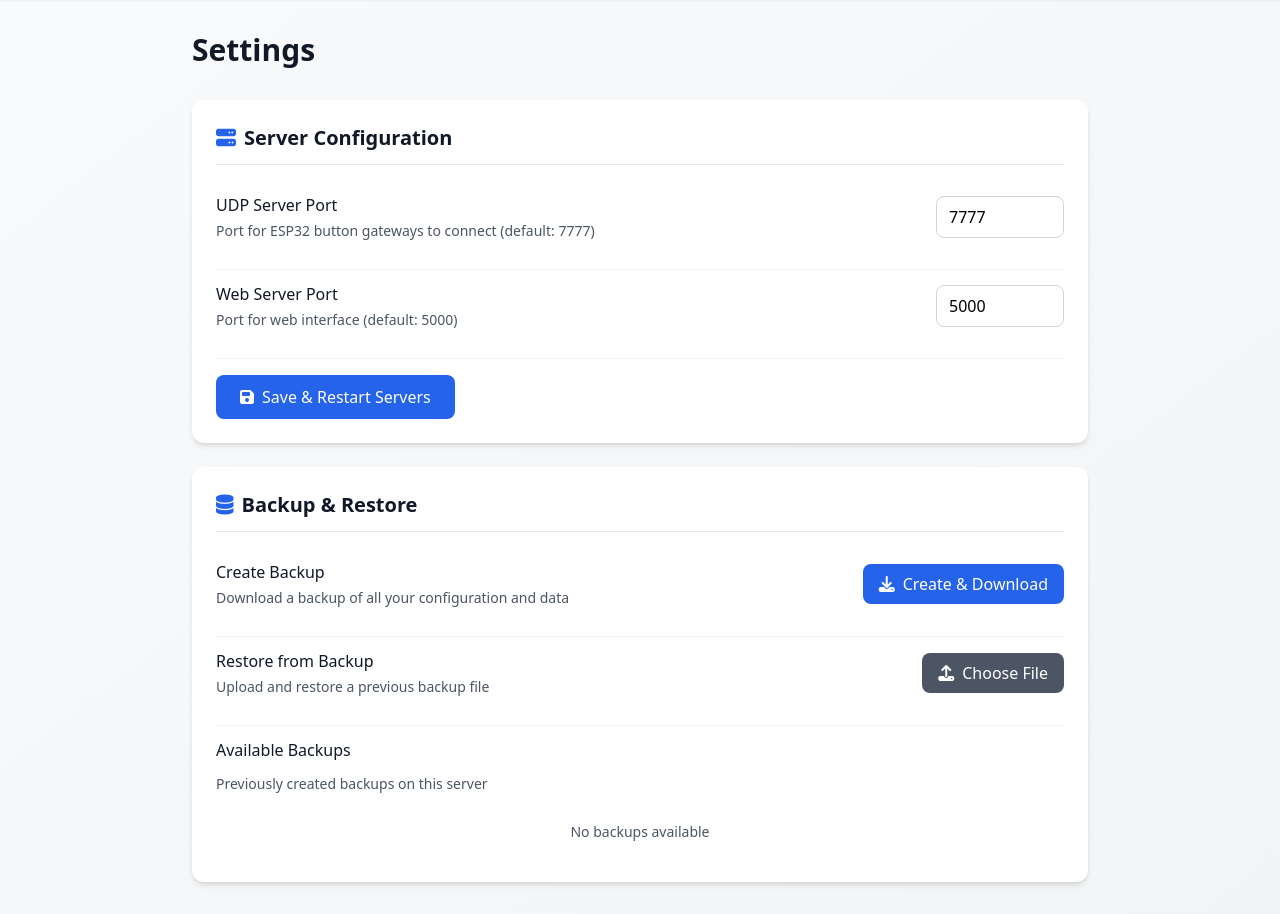
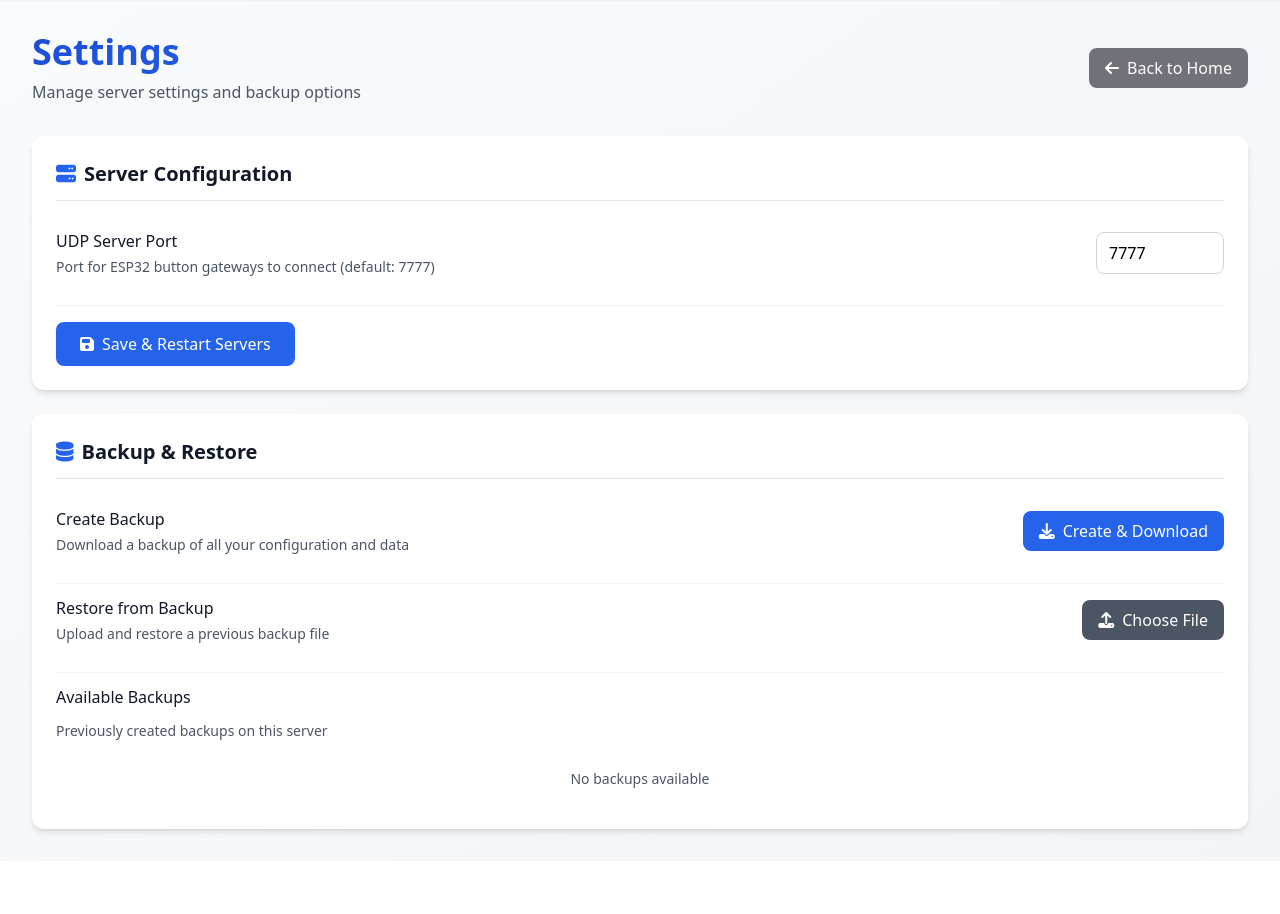
Before and after one commit to Mathimix7/HueMix-Link, a Flask app: page /admin/settings in a window 1280 px wide. Shown: the part 64-978 px from the top of the page. After the commit the page ends 902 px from the top, so only its background shows below. Run offline with Flask 3, Linux system fonts and the light colour scheme; data that the repository does not hold is empty.

Commit message:
Finish proxy for webserver and new domain management. Remove flask port setup

```diff
--- a/python/constants.py
+++ b/python/constants.py
@@ -8,7 +8,7 @@ Centralizes all magic numbers, packet types, limits, and default values.
 DEFAULT_UDP_IP = "0.0.0.0"
 DEFAULT_UDP_PORT = 7777
 DEFAULT_GATEWAY_PORT = 4210
-DEFAULT_WEB_PORT = 5000
+DEFAULT_WEB_PORT = 5001
 
 # ===== Packet Types =====
 PKT_PAIR_CONFIRM = 0x01
--- a/python/main.py
+++ b/python/main.py
@@ -7,7 +7,7 @@ from services.home_id_manager import home_id_manager
 from services.automation_service import automation_service
 from network.network_server import network_server
 from network.pairing_manager import pairing_manager
-from constants import FILE_BUTTONS, FILE_LIGHTSTRIPS, FILE_GATEWAYS, FILE_BRIDGE, FILE_PAIRING_HISTORY
+from constants import FILE_BUTTONS, FILE_LIGHTSTRIPS, FILE_GATEWAYS, FILE_BRIDGE, FILE_PAIRING_HISTORY, DEFAULT_WEB_PORT
 from waitress import serve
 
 logger = logging.getLogger(__name__)
@@ -37,7 +37,6 @@ if __name__ == '__main__':
 
         # Load configuration
         udp_port = config_manager.get_udp_port()
-        web_port = config_manager.get_web_port()
 
         # Configure and start UDP network server
         logger.info(f"Starting UDP network server on port {udp_port}...")
@@ -58,9 +57,9 @@ if __name__ == '__main__':
         automation_service.set_network_server(network_server)
         automation_service.start()
 
-        # Start Flask web server (blocking)
-        logger.info(f"Starting Flask web server on port {web_port}...")
-        serve(app, host='0.0.0.0', port=web_port, threads=8)
+        # Start Flask web server (blocking) — bind to localhost only; proxy will expose externally
+        logger.info(f"Starting Flask web server on port {DEFAULT_WEB_PORT} (127.0.0.1)...")
+        serve(app, host='127.0.0.1', port=DEFAULT_WEB_PORT, threads=8)
 
     except KeyboardInterrupt:
         logger.info("Shutting down...")
--- a/python/servers/blueprints/main.py
+++ b/python/servers/blueprints/main.py
@@ -33,8 +33,6 @@ def update_config():
     data = request.get_json()
 
     udp_port = data.get('udp_port')
-    web_port = data.get('web_port')
-
     if udp_port is not None:
         if not isinstance(udp_port, int) or udp_port < 1 or udp_port > 65535:
             return jsonify({
@@ -42,14 +40,6 @@ def update_config():
                 "error": "UDP port must be between 1 and 65535"
             }), 400
         config_manager.update_udp_port(udp_port)
-
-    if web_port is not None:
-        if not isinstance(web_port, int) or web_port < 1 or web_port > 65535:
-            return jsonify({
-                "success": False,
-                "error": "Web port must be between 1 and 65535"
-            }), 400
-        config_manager.update_web_port(web_port)
 
     return jsonify({
         "success": True,
@@ -64,9 +54,8 @@ def update_config_and_restart():
     data = request.get_json()
 
     udp_port = data.get('udp_port')
-    web_port = data.get('web_port')
 
-    # Validate ports
+    # Validate UDP port
     if udp_port is not None:
         if not isinstance(udp_port, int) or udp_port < 1 or udp_port > 65535:
             return jsonify({
@@ -74,36 +63,23 @@ def update_config_and_restart():
                 "error": "UDP port must be between 1 and 65535"
             }), 400
 
-    if web_port is not None:
-        if not isinstance(web_port, int) or web_port < 1 or web_port > 65535:
-            return jsonify({
-                "success": False,
-                "error": "Web port must be between 1 and 65535"
-            }), 400
-
     # Get current ports
     current_udp_port = config_manager.get_udp_port()
-    current_web_port = config_manager.get_web_port()
 
-    # Save new configuration
+    # Save new configuration (only UDP port allowed)
     if udp_port is not None:
         config_manager.update_udp_port(udp_port)
-    if web_port is not None:
-        config_manager.update_web_port(web_port)
 
     message = "Settings saved! "
     if udp_port is not None and udp_port != current_udp_port:
         message += "UDP server restarting with new port... "
-    if web_port is not None and web_port != current_web_port:
-        message += "Please restart the application to apply web server port changes."
     else:
-        if udp_port == current_udp_port and web_port == current_web_port:
-            message += "No changes detected."
+        message += "No changes detected."
 
     return jsonify({
         "success": True,
         "message": message,
         "config": config_manager.load_config(),
         "udp_restart_required": udp_port is not None and udp_port != current_udp_port,
-        "web_restart_required": web_port is not None and web_port != current_web_port
+        "web_restart_required": False
     })
--- a/python/servers/templates/home.html
+++ b/python/servers/templates/home.html
@@ -69,7 +69,7 @@
                         <i class="fas fa-check-circle mr-1"></i>Online
                     </span>
                 </div>
-                <p id="web-info" class="text-sm text-gray-500">Port 5000</p>
+                <p id="web-info" class="text-sm text-gray-500">Accessible via proxy (external port configured by installer)</p>
             </div>
 
         </div>
--- a/python/servers/templates/settings.html
+++ b/python/servers/templates/settings.html
@@ -11,8 +11,20 @@
 {% endblock %}
 
 {% block content %}
-<div class="max-w-4xl mx-auto">
-    <h1 class="text-3xl font-bold text-gray-900 mb-8">Settings</h1>
+<div class="max-w-7xl mx-auto">
+    <div class="mb-8">
+        <div class="flex items-center justify-between">
+            <div>
+                <h1 class="text-4xl pb-1 font-bold bg-gradient-to-r from-blue-700 to-blue-600 bg-clip-text text-transparent mb-1">
+                    Settings
+                </h1>
+                <p class="text-gray-600">Manage server settings and backup options</p>
+            </div>
+            <a href="/" class="px-4 py-2 bg-zinc-500 text-white rounded-lg hover:bg-zinc-600 transition-colors inline-flex items-center">
+                <i class="fas fa-arrow-left mr-2"></i>Back to Home
+            </a>
+        </div>
+    </div>
 
     <!-- Server Configuration Section -->
     <div class="bg-white rounded-xl shadow-md p-6 mb-6">
@@ -34,16 +46,16 @@
             </div>
 
             <!-- Web Port Setting -->
-            <div class="flex items-center justify-between py-3 border-t border-gray-100">
+            <!-- <div class="flex items-center justify-between py-3 border-t border-gray-100">
                 <div class="flex-1">
                     <h3 class="font-medium text-gray-900">Web Server Port</h3>
-                    <p class="text-sm text-gray-600 mt-1">Port for web interface (default: 5000)</p>
+                    <p class="text-sm text-gray-600 mt-1">Port for web interface</p>
                 </div>
                 <div class="ml-4">
                     <input type="number" id="web-port-input" min="1" max="65535"
                            class="w-32 px-3 py-2 border border-gray-300 rounded-lg focus:ring-2 focus:ring-blue-500 focus:border-transparent">
                 </div>
-            </div>
+            </div> -->
 
             <!-- Save Button -->
             <div class="pt-4 border-t border-gray-100">
@@ -156,7 +168,6 @@
             .then(data => {
                 if (data.success) {
                     document.getElementById('udp-port-input').value = data.config.udp_port || 7777;
-                    document.getElementById('web-port-input').value = data.config.web_port || 5000;
                 }
             })
             .catch(err => {
@@ -166,15 +177,9 @@
 
     function saveAndRestartSettings() {
         const udpPort = parseInt(document.getElementById('udp-port-input').value);
-        const webPort = parseInt(document.getElementById('web-port-input').value);
 
         if (isNaN(udpPort) || udpPort < 1 || udpPort > 65535) {
             showSettingsStatus('UDP port must be between 1 and 65535', 'error');
-            return;
-        }
-
-        if (isNaN(webPort) || webPort < 1 || webPort > 65535) {
-            showSettingsStatus('Web port must be between 1 and 65535', 'error');
             return;
         }
 
@@ -184,8 +189,7 @@
             method: 'POST',
             headers: { 'Content-Type': 'application/json' },
             body: JSON.stringify({
-                udp_port: udpPort,
-                web_port: webPort
+                udp_port: udpPort
             })
         })
         .then(response => response.json())
--- a/python/services/config_manager.py
+++ b/python/services/config_manager.py
@@ -3,7 +3,7 @@ import json
 from pathlib import Path
 from threading import RLock
 from services.config_change_notifier import config_notifier
-from constants import DEFAULT_UDP_PORT, DEFAULT_WEB_PORT, FILE_CONFIG
+from constants import DEFAULT_UDP_PORT, FILE_CONFIG
 import logging
 
 logger = logging.getLogger(__name__)
@@ -24,7 +24,6 @@ class ConfigManager:
             self.config_file.parent.mkdir(parents=True, exist_ok=True)
             default_config = {
                 'udp_port': DEFAULT_UDP_PORT,
-                'web_port': DEFAULT_WEB_PORT
             }
             self.save_config(default_config)
 
@@ -38,7 +37,6 @@ class ConfigManager:
                 # Return defaults if file is corrupted or missing
                 return {
                     'udp_port': DEFAULT_UDP_PORT,
-                    'web_port': DEFAULT_WEB_PORT
                 }
 
     def save_config(self, config):
@@ -52,11 +50,6 @@ class ConfigManager:
         config = self.load_config()
         return config.get('udp_port', DEFAULT_UDP_PORT)
 
-    def get_web_port(self):
-        """Get web server port."""
-        config = self.load_config()
-        return config.get('web_port', DEFAULT_WEB_PORT)
-
     def update_udp_port(self, port):
         """Update UDP server port."""
         config = self.load_config()
@@ -68,12 +61,5 @@ class ConfigManager:
         if old_port != port:
             config_notifier.notify_change('udp_port_changed', {'old_port': old_port, 'new_port': port})
 
-    def update_web_port(self, port):
-        """Update web server port."""
-        config = self.load_config()
-        config['web_port'] = port
-        self.save_config(config)
-
-
 # Singleton instance
 config_manager = ConfigManager()
```
Also changed, not shown: python/servers/templates/rooms_overview.html (+5 -5 lines), 1 other file.
